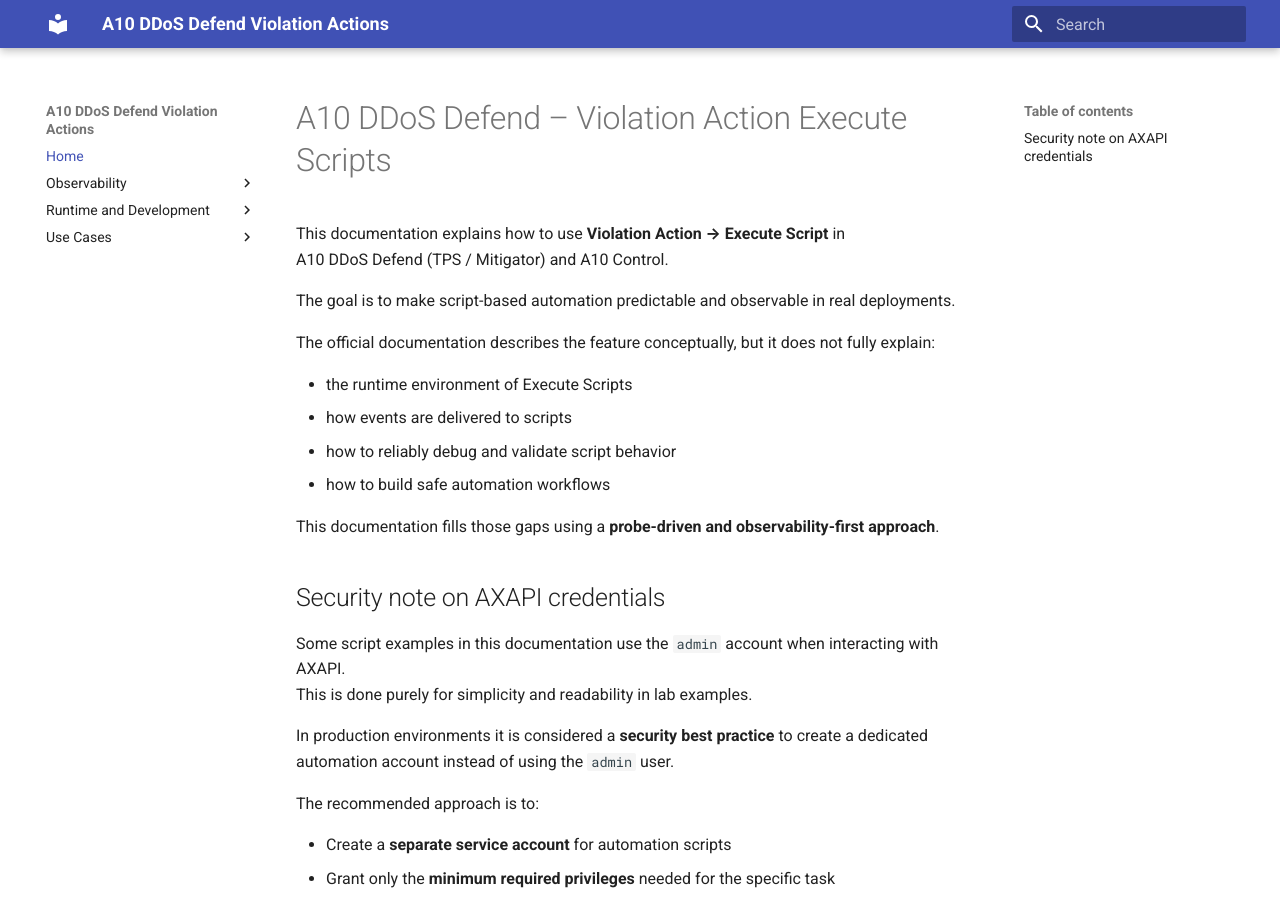
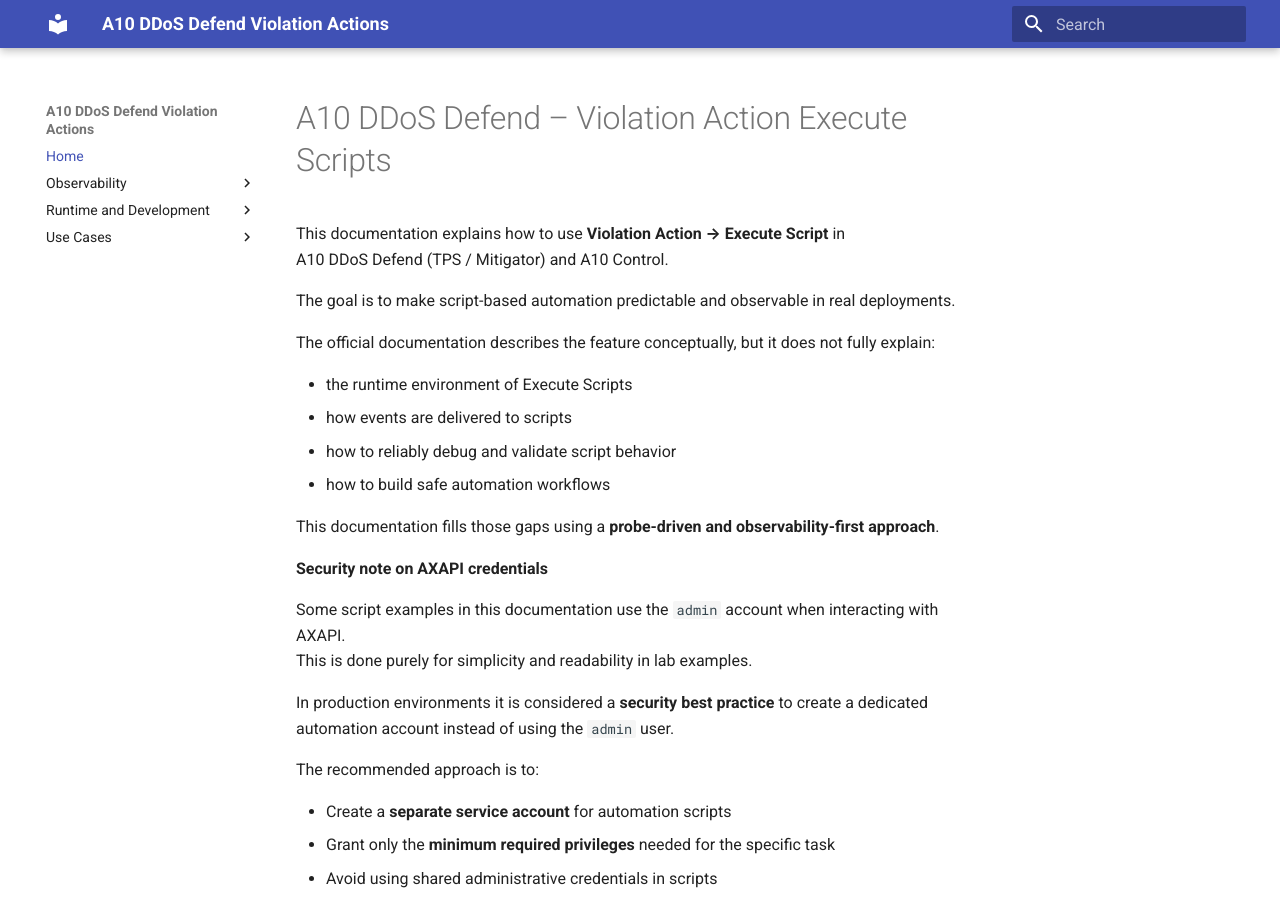
Before and after one commit to gwolfis/a10-ddos-violation-actions-docs, an MkDocs documentation site: the page built from docs/index.md, in a window 1280 px wide and 900 px high. Built offline with MkDocs 1.6.1 and Material for MkDocs 9.7.7, drawn with Linux system fonts in a browser that asks for light colours.

```diff
--- a/docs/index.md
+++ b/docs/index.md
@@ -16,7 +16,7 @@ fully explain:
 
 This documentation fills those gaps using a **probe-driven and observability-first approach**.
 
-## Security note on AXAPI credentials
+**Security note on AXAPI credentials**
 
 Some script examples in this documentation use the `admin` account when interacting with AXAPI.
 This is done purely for simplicity and readability in lab examples.
```
